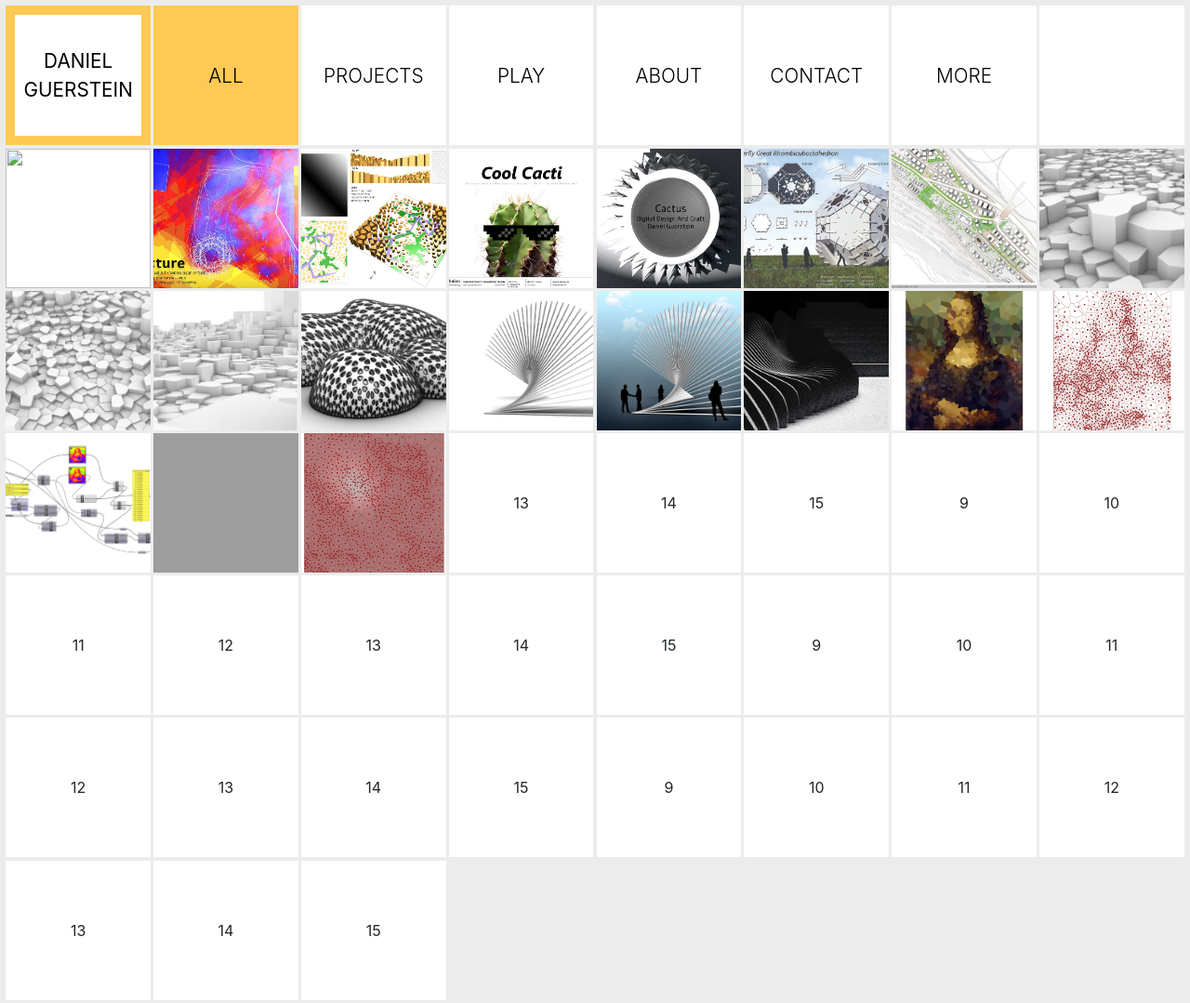
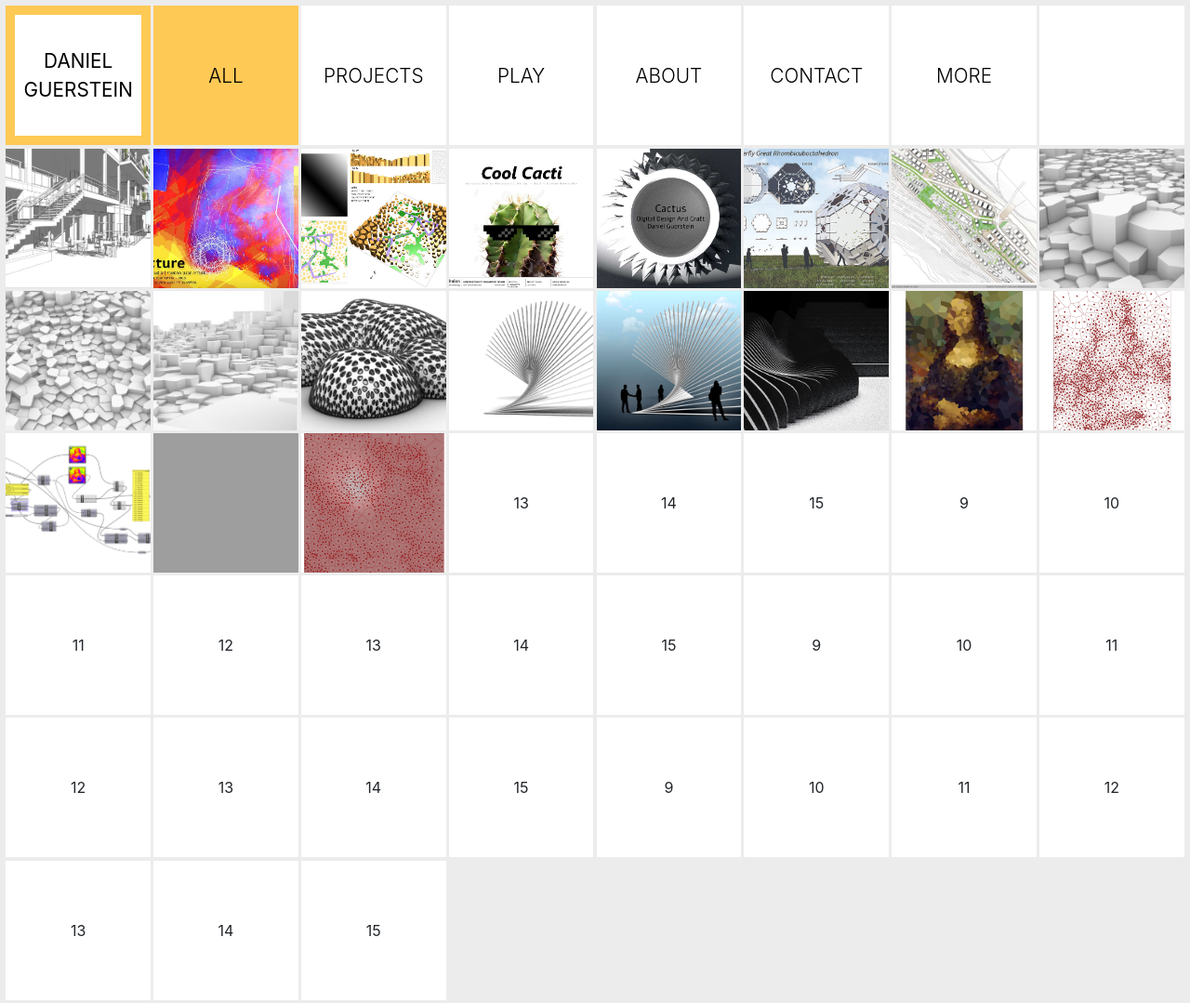
Before and after one commit to Danizoo/Portfolio2, a plain HTML site: page index.html in a window 1280 px wide. Shown: the whole page at 93% size. Drawn offline with nearby package versions, Linux system fonts and the light colour scheme; grey boxes are pictures that could not be loaded.

Commit message:
index and projects update

```diff
--- a/index.html
+++ b/index.html
@@ -29,7 +29,7 @@
         <div class="module nav filler2"></div>
         <!-- nav -->
 
-        <a href="#"><div class="module"><img src="Material/Projects/Residence/Image.jpg"></div></a>
+        <a href="#"><div class="module"><img src="Material/Projects/Residence/residence image.jpg"></div></a>
         <a href="#"><div class="module"><img src="Material/Projects/Contexture/ContextureProjectBook-DanielGuerstein-1.jpg"></div></a>
         <a href="#"><div class="module"><img src="Material/Projects/Urban Parametric/Urban Parametric.jpg"></div></a>
         <a href="#"><div class="module"><img src="Material/Projects/Cacti/Cool Cacti.jpg"></div></a>
```
Also changed, not shown: projects.html (+1 -1 lines).
